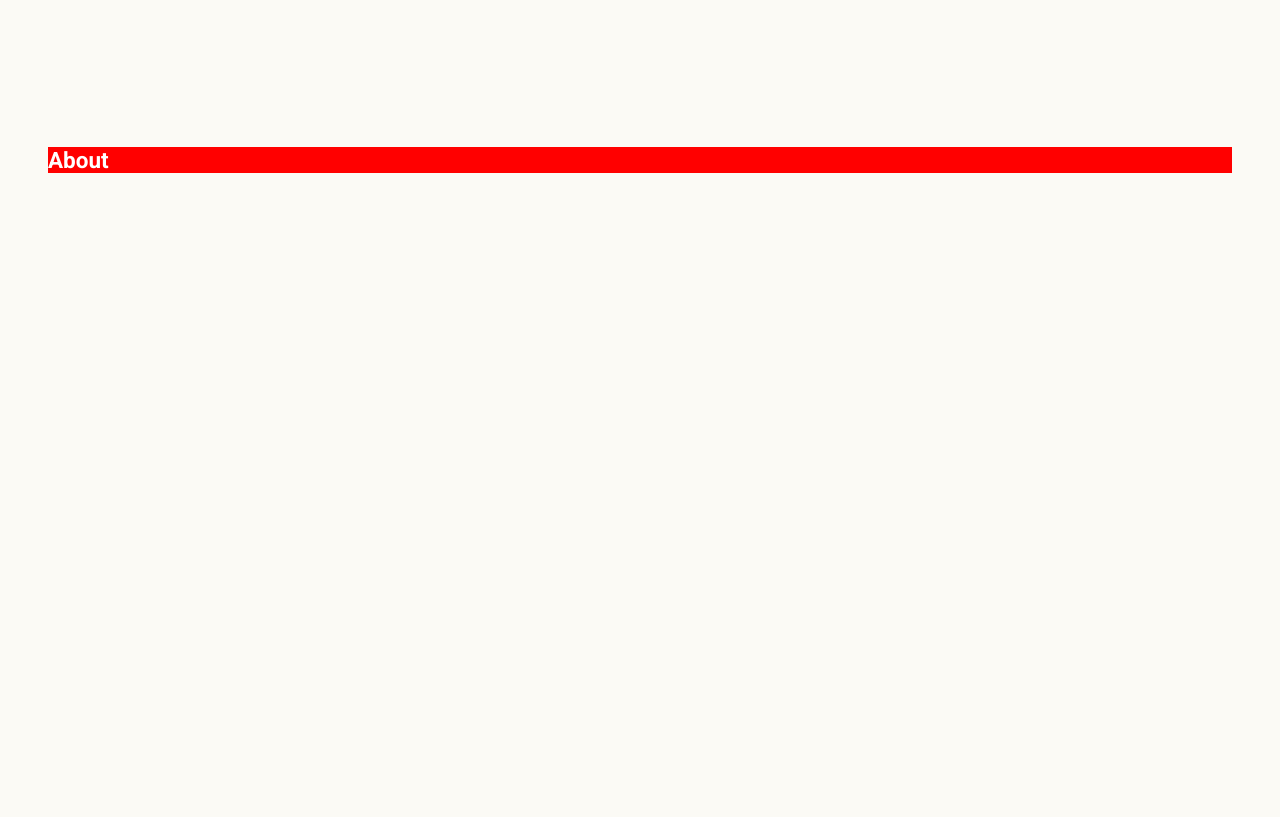
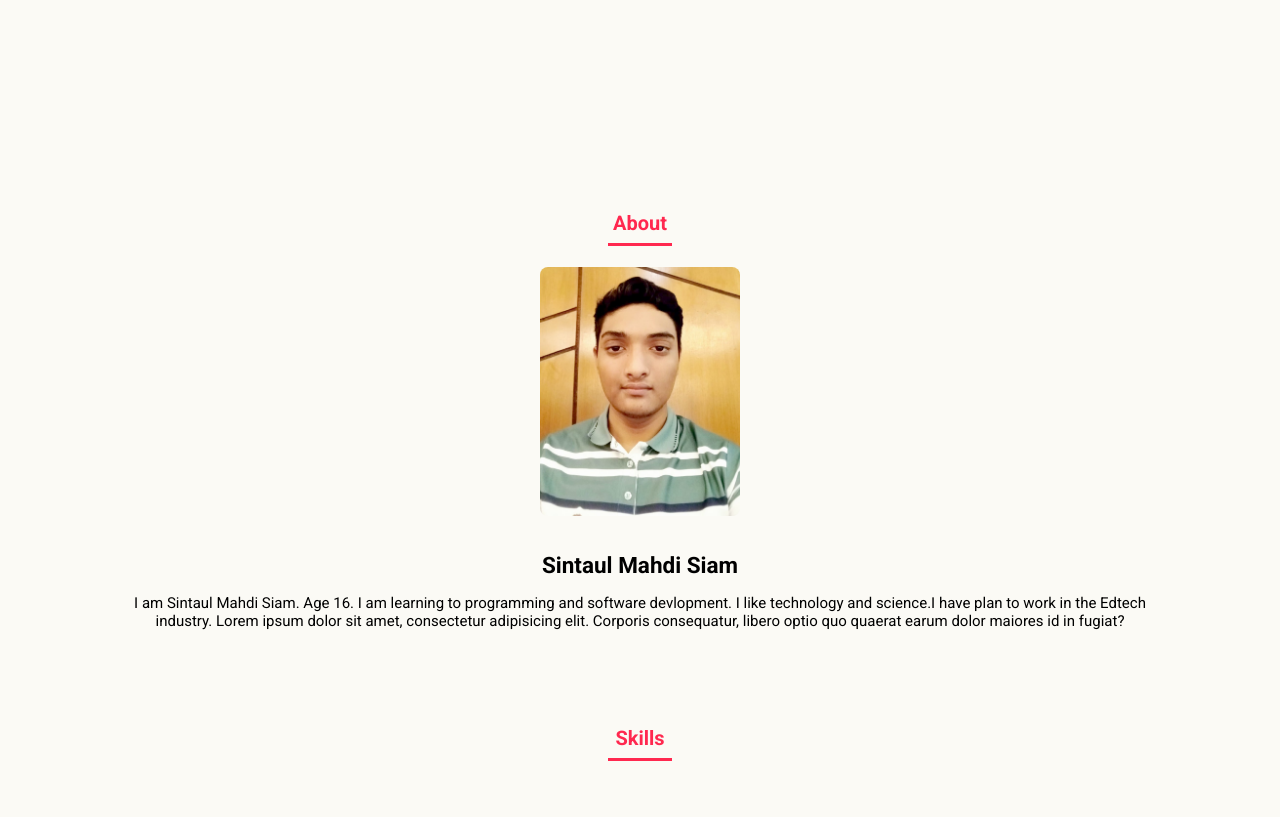
Before and after one commit to sintaulsiam/responsive-portfolio, a website built with Parcel: page src/index.html in a window 1280 px wide. Shown: the part 546-1363 px from the top of the page. Before the commit the page ends 800 px from the top, so only its background shows below. Built offline with nearby package versions, Linux system fonts and the light colour scheme; a web font is replaced by a local one.

Commit message:
about section done

```diff
--- a/src/index.html
+++ b/src/index.html
@@ -25,6 +25,7 @@
                 <ul class="nav-list">
                     <li class="nav__item"><a href="#home" class="nav_link active">Home</a></li>
                     <li class="nav__item"><a href="#About" class="nav_link">About</a></li>
+                    <li class="nav__item"><a href="#skills" class="nav_link">Skills</a></li>
                     <li class="nav__item"><a href="#Contact" class="nav_link">Contact</a></li>
                 </ul>
             </div>
@@ -50,8 +51,24 @@
             </div>
 
         </section>
-        <section class="about">
-            <h1>About</h1>
+        <section class="about section" id="about">
+            <h2 class="section-title">About</h2>
+            <div class="about__container bd-grid">
+                <div class="about__img">
+                    <img src="../assets/me.jpeg" alt="">
+                </div>
+                <div>
+                    <h2 class="about_subtitle">Sintaul Mahdi Siam </h2>
+                    <p>I am Sintaul Mahdi Siam. Age 16. I am learning to programming and software devlopment. I like
+                        technology and science.I have plan to work in the Edtech industry. Lorem ipsum dolor sit amet,
+                        consectetur adipisicing elit. Corporis consequatur, libero optio quo quaerat earum dolor maiores
+                        id in fugiat? </p>
+                </div>
+            </div>
+        </section>
+
+        <section class="skill section" id=about>
+            <h2 class="section-title">Skills</h2>
         </section>
 
     </main>
--- a/src/scss/style.scss
+++ b/src/scss/style.scss
@@ -89,7 +89,7 @@ body {
   // background-color: #181b29;
   background-color: #fbfaf5;
   // background-color: rgb(235, 230, 230);
-  color: var(--third-color);
+  color: hsl(224, 56%, 12%);
 }
 
 ul {
@@ -141,6 +141,7 @@ a {
     padding: 2rem;
     transition: 0.5s;
     background-color: var(--first-color);
+    padding: 2rem;
   }
 }
 
@@ -189,6 +190,27 @@ a {
   padding-bottom: 2rem;
 }
 
+.section-title {
+  font-size: var(--h2-font-size);
+  color: var(--second-color);
+  margin-top: var(--mb-2);
+  margin-bottom: var(--mb-4);
+  text-align: center;
+  position: relative;
+
+  &::after {
+    position: absolute;
+    content: "";
+    width: 64px;
+    height: 0.18rem;
+    left: 0;
+    right: 0;
+    margin: auto;
+    top: 2rem;
+    background-color: var(--second-color);
+  }
+}
+
 .btn {
   // display: inline-block;
   padding: 0.5rem 1rem;
@@ -213,6 +235,9 @@ a {
   width: 100%;
   padding: 4rem 0 14rem;
   color: black;
+  .home__text {
+    align-self: center;
+  }
   h1 {
     font-size: var(--big-font-size);
     font-weight: var(--font-semi);
@@ -243,7 +268,23 @@ a {
 }
 
 .about {
-  background-color: red;
+  color: black;
+
+  &__container {
+    row-gap: 2rem;
+    text-align: center;
+  }
+  &_subtitle {
+    margin-bottom: var(--mb-2);
+  }
+  &__img {
+    justify-self: center;
+
+    & img {
+      width: 200px;
+      border-radius: 0.5rem;
+    }
+  }
 }
 
 @media screen and (min-width: 400px) {
@@ -261,6 +302,9 @@ a {
 }
 
 @media screen and (min-width: 900px) {
+  .nav {
+    padding: 1rem;
+  }
   .bd-grid {
     margin-left: auto;
     margin-right: auto;
```
Also changed, not shown: assets/me.jpeg (added).
